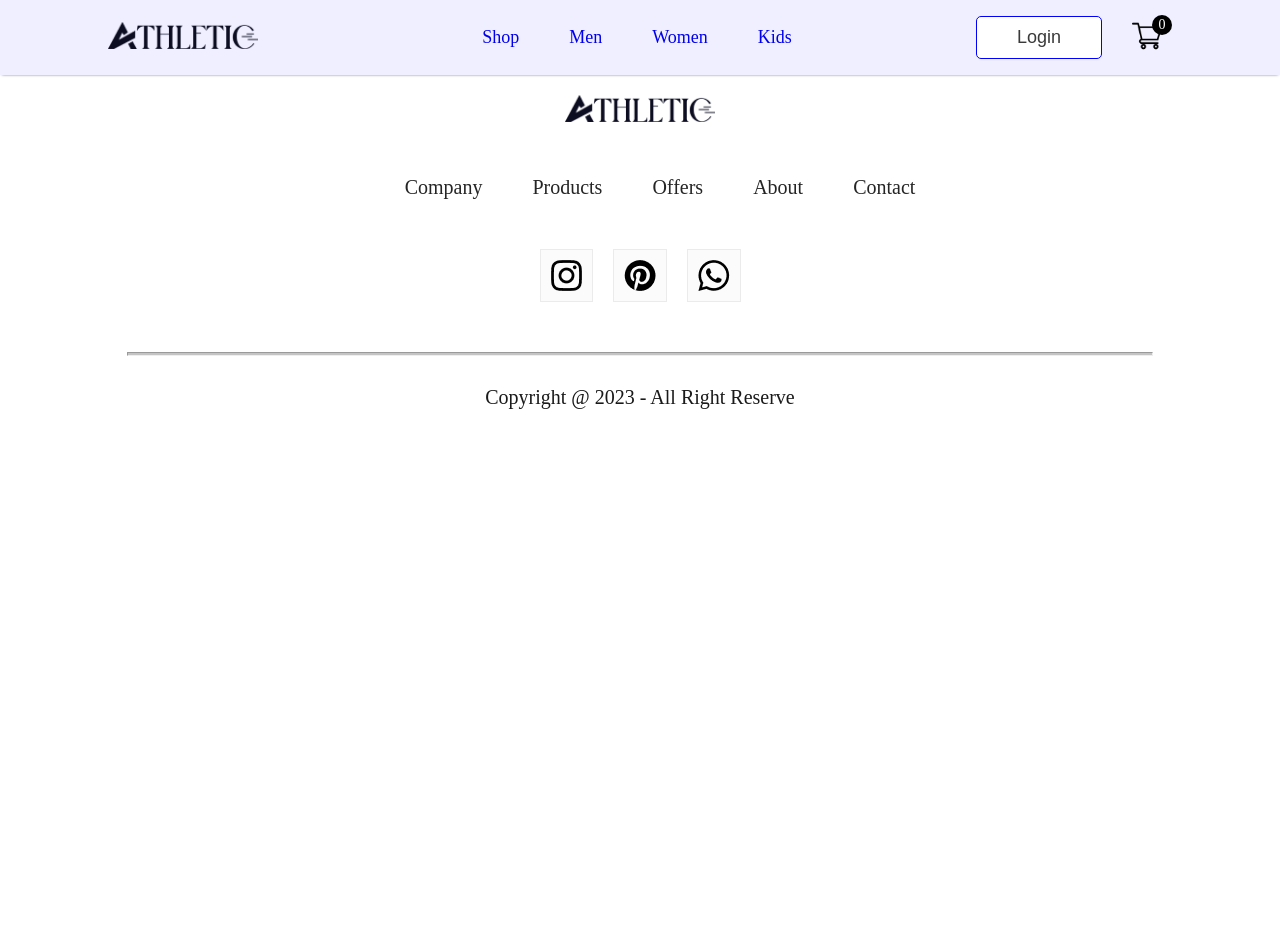
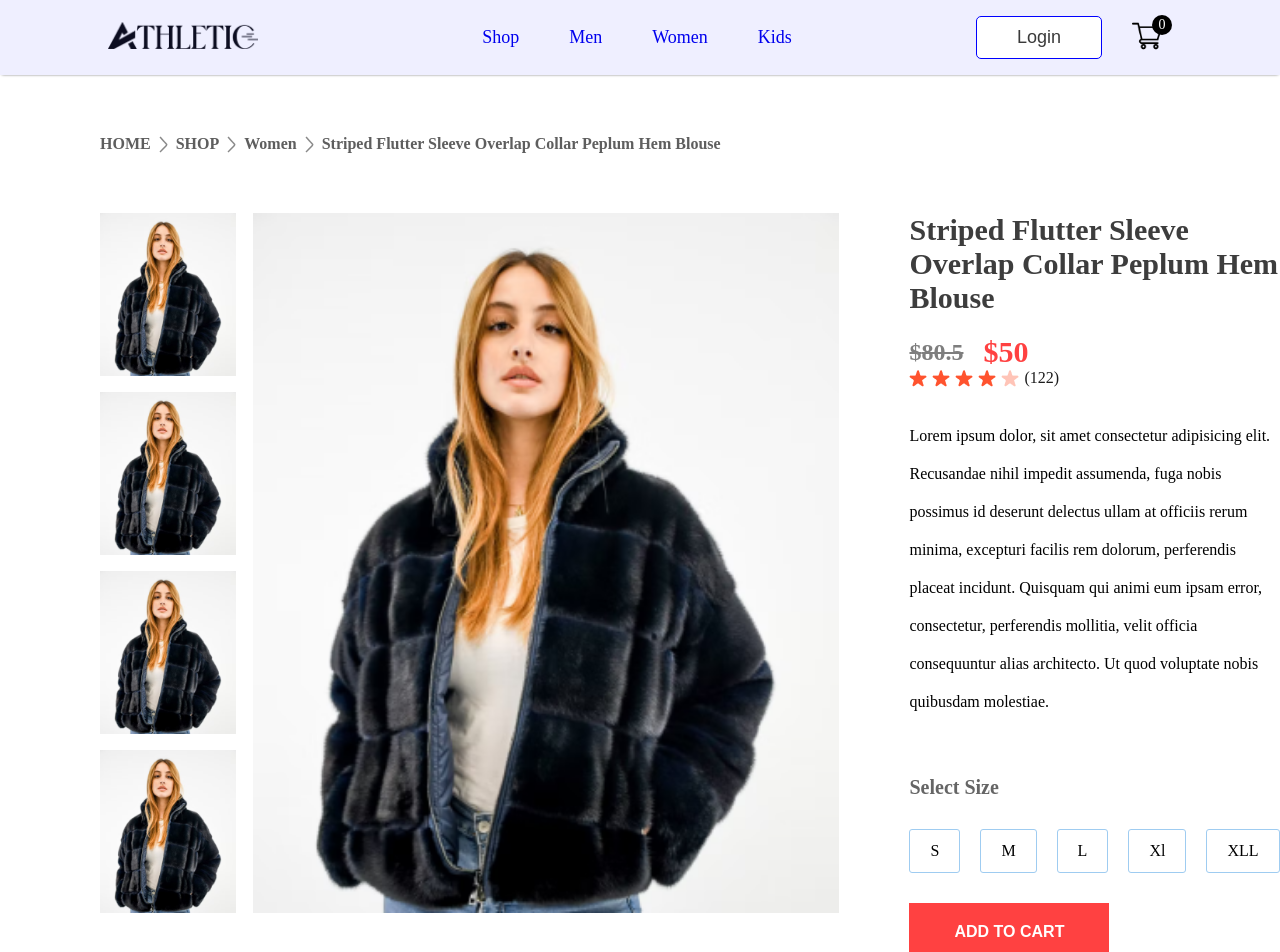
Before and after one commit to mehu-hub/athletic-fashion, a React (Create React App) app: page /product/1 in a window 1280 px wide. Shown: the top 952 px of the page. Before the commit the page ends 800 px from the top, so only its background shows below. Built offline with nearby package versions, Linux system fonts and the light colour scheme.

Commit message:
Product Details Page Added

```diff
--- /dev/null
+++ b/src/Components/Breadcums/Breadcums.css
@@ -0,0 +1,10 @@
+.breadcums{
+    display: flex;
+    align-items: center;
+    gap: 8px;
+    color: #5e5e5e;
+    font-size: 16px;
+    font-weight: 600;
+    margin: 60px 100px;
+    text-transform: capitalize;
+}
--- /dev/null
+++ b/src/Components/Breadcums/Breadcums.jsx
@@ -0,0 +1,16 @@
+import React from 'react';
+import './Breadcums.css'
+import arrow_icon from '../Assets/breadcrum_arrow.png'
+const Breadcums = (props) => {
+    const {product} = props;
+    return (
+        <div className='breadcums'>
+            HOME <img src={arrow_icon} alt="" />
+            SHOP <img src={arrow_icon} alt="" />
+            {product.category} <img src={arrow_icon} alt="" />
+            {product.name}
+        </div>
+    );
+};
+
+export default Breadcums;
--- a/src/Components/Item/Item.jsx
+++ b/src/Components/Item/Item.jsx
@@ -1,10 +1,11 @@
 import React from 'react';
 import './Item.css'
+import { Link } from 'react-router-dom';
 
 const Item = (props) => {
     return (
         <div className='item'>
-            <img src={props.image} alt="" />
+            <Link to={`/product/${props.id}`}><img src={props.image} alt="" /></Link>
             <p>{props.name}</p>
             <div className='item-price'>
                 <div className='item-price-new'>
--- /dev/null
+++ b/src/Components/ProductDisplay/ProductDisplay.css
@@ -0,0 +1,92 @@
+.productdisplay{
+    display: flex;
+    margin: 0px 100px;
+}
+.productdisplay-left{
+    display: flex;
+    gap: 17px;
+}
+.productdisplay-img-list{
+    display: flex;
+    flex-direction: column;
+    gap: 16px;
+}
+.productdisplay-img-list img{
+    height: 163px;
+}
+.productdisplay-img img{
+    width: 586px;
+    height: 700px;
+}
+
+.productdisplay-right{
+    margin: 0px 70px;
+    display: flex;
+    flex-direction: column;
+}
+.productdisplay-right h1{
+    color: #3d3d3d;
+    font-size: 30px;
+    font-weight: 700;
+}
+.productdisplay-right-star{
+    display: flex;
+    align-items: center;
+    margin-bottom: 30px;
+    gap: 5px;
+    color: #1c1c1c;
+    font-size: 16px;
+}
+
+.productdisplay-right-prices{
+    align-items: center;
+    display: flex;
+    margin-top: 20px;
+    gap: 20px;
+    font-size: 24px;
+    font-weight: 700;
+}
+
+
+.right-description{
+    line-height: 38px;
+}
+.right-price-old{
+    color: rgb(126, 126, 126);
+    text-decoration: line-through;
+}
+.right-price-new{
+    color: #ff4141;
+    font-size: 30px;
+}
+.right-size h1{
+    margin-top: 55px;
+    color: #656565;
+    font-size: 20px;
+    font-weight: 600;
+}
+
+.right-sizes{
+    display: flex;
+    margin: 30px 0px;
+    gap: 20px;
+}
+
+.right-sizes div{
+    padding: 12px 20px;
+    border: 1px solid rgb(159, 204, 241);
+    border-radius: 3px;
+    cursor: pointer;
+}
+
+.productdisplay-right button{
+    padding: 20px 40px;
+    width: 200px;
+    font-size: 16px;
+    font-weight: 600;
+    color: white;
+    background: #ff4141;
+    border: none;
+    outline: none;
+    cursor: pointer;
+}
--- /dev/null
+++ b/src/Components/ProductDisplay/ProductDisplay.jsx
@@ -0,0 +1,58 @@
+import React from 'react';
+import './ProductDisplay.css'
+import starIcon from '../Assets/star_icon.png'
+import stardullIcon from '../Assets/star_dull_icon.png'
+const ProductDisplay = (props) => {
+    const { product } = props;
+    return (
+        <div className='productdisplay'>
+            <div className="productdisplay-left">
+                <div className="productdisplay-img-list">
+                    <img src={product.image} alt="" />
+                    <img src={product.image} alt="" />
+                    <img src={product.image} alt="" />
+                    <img src={product.image} alt="" />
+                </div>
+                <div className='productdisplay-img'>
+                    <img className='productdisplay-main-img' src={product.image} alt="" />
+                </div>
+            </div>
+            <div className='productdisplay-right'>
+                <h1>{product.name}</h1>
+                <div className='productdisplay-right-prices'>
+                    <div className='right-price-old'>
+                        ${product.old_price}
+                    </div>
+                    <div className='right-price-new'>
+                        ${product.new_price}
+                    </div>
+                </div>
+                <div className="productdisplay-right-star">
+                    <img src={starIcon} alt="" />
+                    <img src={starIcon} alt="" />
+                    <img src={starIcon} alt="" />
+                    <img src={starIcon} alt="" />
+                    <img src={stardullIcon} alt="" />
+                    <p>(122)</p>
+                </div>
+
+                <div className='right-description'>
+                    Lorem ipsum dolor, sit amet consectetur adipisicing elit. Recusandae nihil impedit assumenda, fuga nobis possimus id deserunt delectus ullam at officiis rerum minima, excepturi facilis rem dolorum, perferendis placeat incidunt. Quisquam qui animi eum ipsam error, consectetur, perferendis mollitia, velit officia consequuntur alias architecto. Ut quod voluptate nobis quibusdam molestiae.
+                </div>
+                <div className='right-size'>
+                    <h1>Select Size</h1>
+                    <div className='right-sizes'>
+                        <div>S</div>
+                        <div>M</div>
+                        <div>L</div>
+                        <div>Xl</div>
+                        <div>XLL</div>
+                    </div>
+                </div>
+                <button>ADD TO CART</button>
+            </div>
+        </div>
+    );
+};
+
+export default ProductDisplay;
--- a/src/Pages/Product.jsx
+++ b/src/Pages/Product.jsx
@@ -1,9 +1,17 @@
-import React from 'react';
+import React, { useContext } from 'react';
+import { ShopContext } from '../Contex/ShopContext';
+import { useParams } from 'react-router-dom';
+import Breadcums from '../Components/Breadcums/Breadcums';
+import ProductDisplay from '../Components/ProductDisplay/ProductDisplay';
 
 const Product = () => {
+    const { all_product } = useContext(ShopContext);
+    const { productId } = useParams();
+    const product = all_product.find((e) => e.id === Number(productId))
     return (
         <div>
-
+            <Breadcums product={product} />
+            <ProductDisplay product={product} />
         </div>
     );
 };
```
